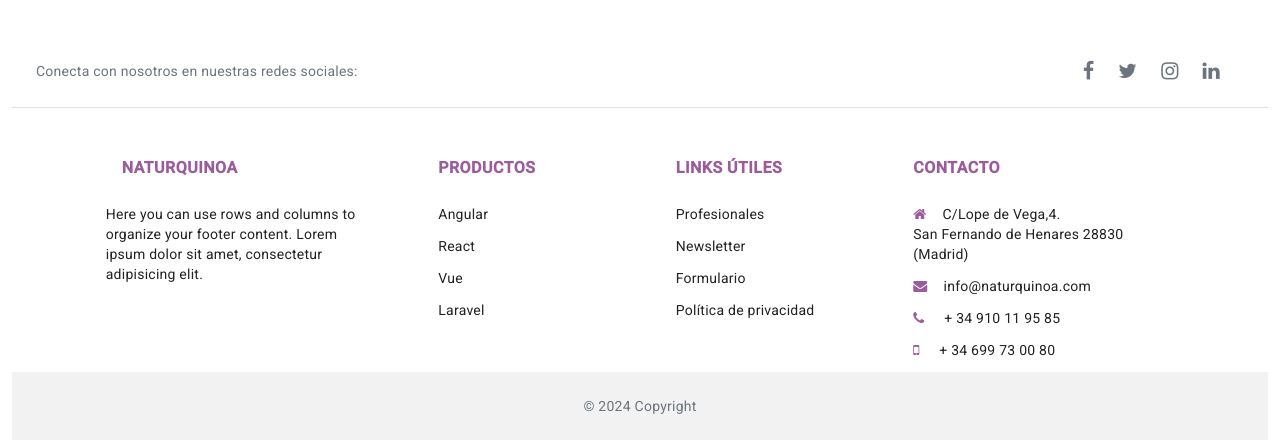
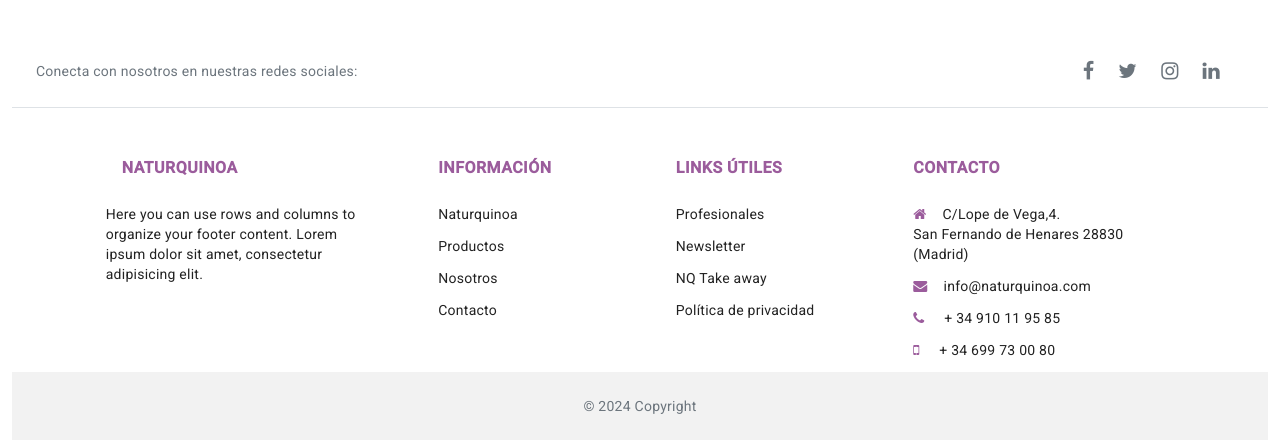
Before and after one commit to kouski/naturquinoa, an Angular app: page / in a window 1280 px wide. Shown: the part 859-1299 px from the top of the page. Built offline with nearby package versions, Linux system fonts and the light colour scheme.

Commit message:
Conectar links información

```diff
--- a/src/app/app.component.html
+++ b/src/app/app.component.html
@@ -84,19 +84,19 @@
         <div class="col-md-2 col-lg-2 col-xl-2 mx-auto mb-4">
           <!-- Links -->
           <h4 class="text-uppercase fw-bold mb-4">
-            Productos
+            Información
           </h4>
           <p>
-            <a href="#!" class="text-reset">Angular</a>
+            <a href="https://naturquinoa.com/" class="text-reset" target="_blank">Naturquinoa</a>
           </p>
           <p>
-            <a href="#!" class="text-reset">React</a>
+            <a href="https://naturquinoa.com/productos/" class="text-reset" target="_blank">Productos</a>
           </p>
           <p>
-            <a href="#!" class="text-reset">Vue</a>
+            <a href="https://naturquinoa.com/nosotros/" class="text-reset" target="_blank">Nosotros</a>
           </p>
           <p>
-            <a href="#!" class="text-reset">Laravel</a>
+            <a href="https://naturquinoa.com/contacto/" class="text-reset" target="_blank">Contacto</a>
           </p>
         </div>
         <!-- Grid column -->
@@ -114,7 +114,7 @@
             <a href="https://naturquinoa.com/contacto/#news" class="text-reset" target="_blank">Newsletter</a>
           </p>
           <p>
-            <a href="https://naturquinoa.com/contacto/" class="text-reset" target="_blank">Formulario</a>
+            <a href="https://nqtakeaway.com/" class="text-reset" target="_blank">NQ Take away</a>
           </p>
           <p>
             <a href="https://naturquinoa.com/politica-de-privacidad/" class="text-reset" target="_blank">Política de privacidad</a>
```
